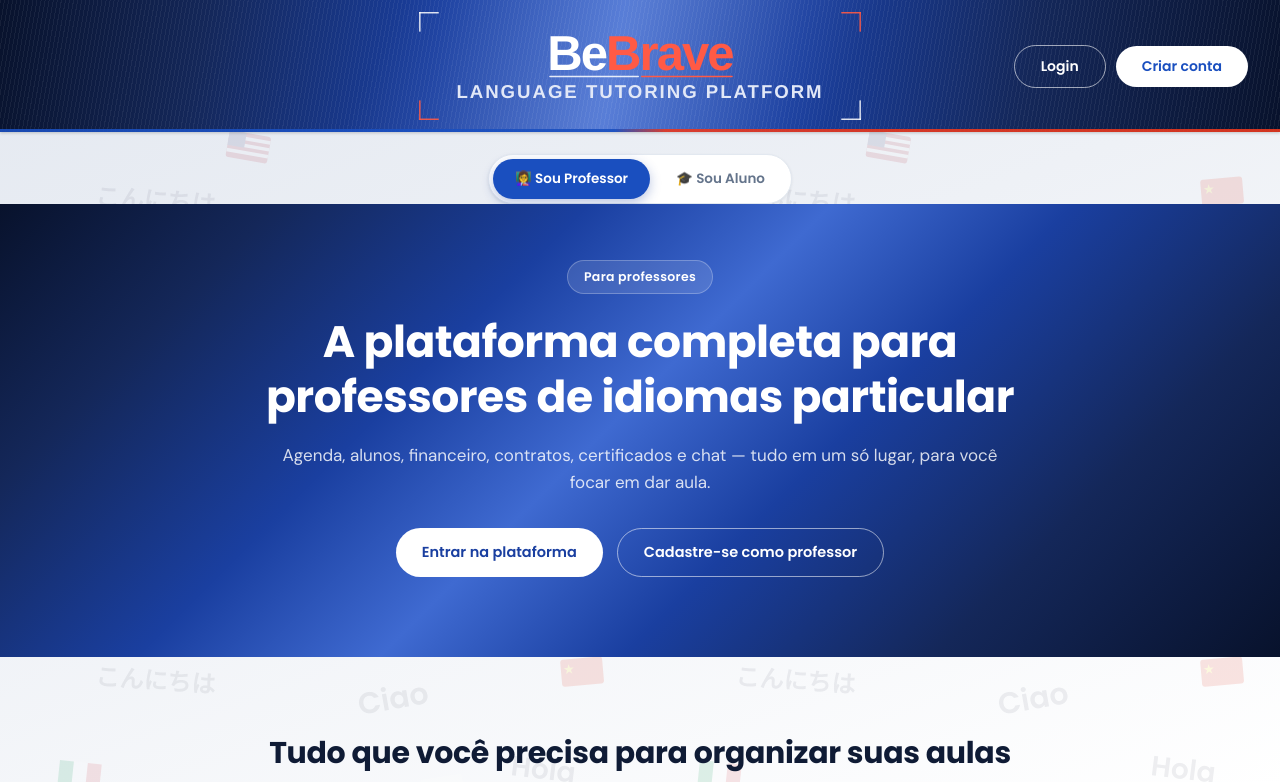
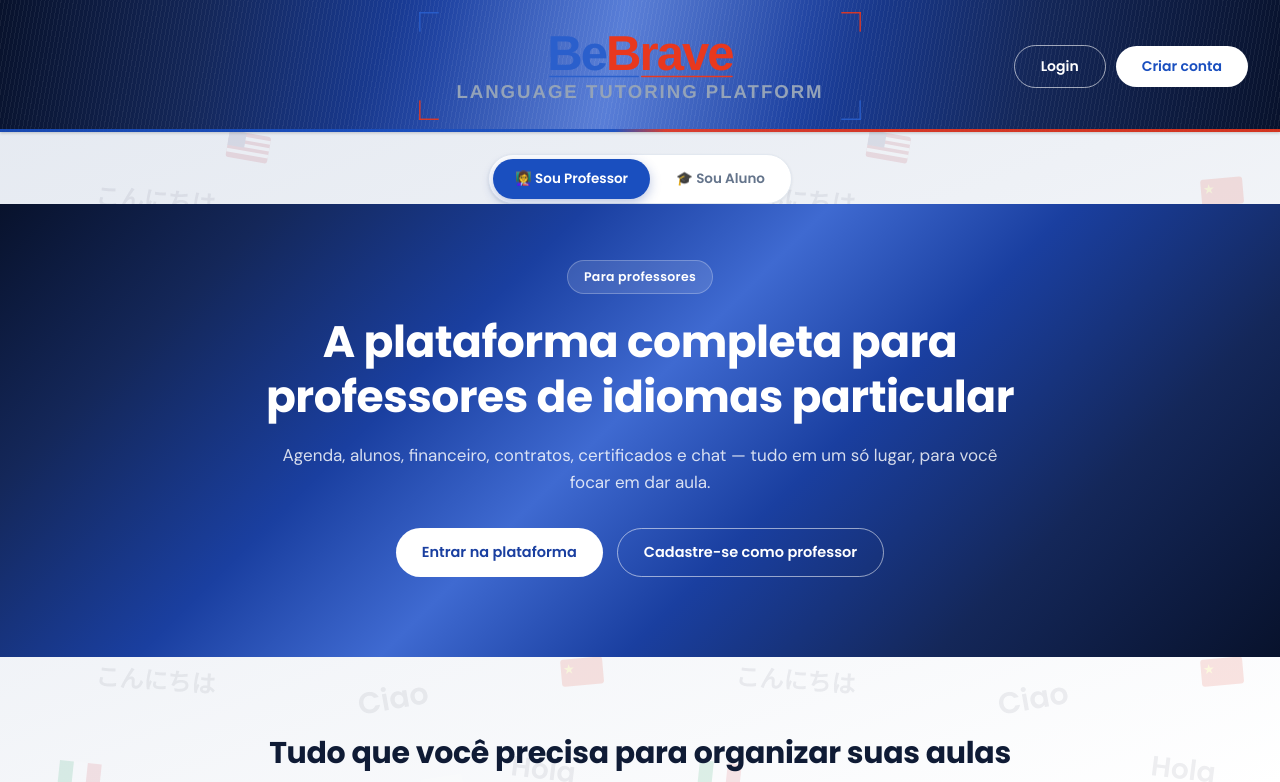
Before and after one commit to boobaxrm2-cloud/Bebrave18, a website: page index.html in a window 1280 px wide. Shown: the top 782 px of the page. Drawn offline with nearby package versions, Linux system fonts and the light colour scheme; no server answers.

Commit message:
Usa as mesmas cores do logo do login/plataforma no cabecalho
Be em azul #2A5FCC e Brave em vermelho #E8381E, iguais em todo o
site (antes a versao do cabecalho usava branco/vermelho-alaranjado
diferentes, causando inconsistencia visual).

```diff
--- a/index.html
+++ b/index.html
@@ -65,13 +65,13 @@
 
   <div class="lp-nav">
     <svg viewBox="0 0 900 220" class="lp-nav-logo" xmlns="http://www.w3.org/2000/svg">
-      <rect x="0" y="0" width="40" height="3" fill="#fff" opacity="0.85"/><rect x="0" y="0" width="3" height="40" fill="#fff" opacity="0.85"/>
-      <rect x="860" y="0" width="40" height="3" fill="#FF5A45" opacity="0.9"/><rect x="897" y="0" width="3" height="40" fill="#FF5A45" opacity="0.9"/>
-      <rect x="0" y="217" width="40" height="3" fill="#FF5A45" opacity="0.9"/><rect x="0" y="180" width="3" height="40" fill="#FF5A45" opacity="0.9"/>
-      <rect x="860" y="217" width="40" height="3" fill="#fff" opacity="0.85"/><rect x="897" y="180" width="3" height="40" fill="#fff" opacity="0.85"/>
-      <text x="450" y="118" font-family="'Helvetica Neue',Arial,sans-serif" font-size="100" font-weight="800" text-anchor="middle" letter-spacing="-4"><tspan fill="#fff">Be</tspan><tspan fill="#FF5A45">Brave</tspan></text>
-      <rect x="265" y="130" width="183" height="3" fill="#fff" opacity="0.85" rx="1.5"/><rect x="452" y="130" width="187" height="3" fill="#FF5A45" rx="1.5"/>
-      <text x="450" y="175" font-family="'Helvetica Neue',Arial,sans-serif" font-size="38" font-weight="600" fill="#e2e8f7" text-anchor="middle" letter-spacing="4">LANGUAGE TUTORING PLATFORM</text>
+      <rect x="0" y="0" width="40" height="3" fill="#2A5FCC" opacity="0.9"/><rect x="0" y="0" width="3" height="40" fill="#2A5FCC" opacity="0.9"/>
+      <rect x="860" y="0" width="40" height="3" fill="#E8381E" opacity="0.9"/><rect x="897" y="0" width="3" height="40" fill="#E8381E" opacity="0.9"/>
+      <rect x="0" y="217" width="40" height="3" fill="#E8381E" opacity="0.9"/><rect x="0" y="180" width="3" height="40" fill="#E8381E" opacity="0.9"/>
+      <rect x="860" y="217" width="40" height="3" fill="#2A5FCC" opacity="0.9"/><rect x="897" y="180" width="3" height="40" fill="#2A5FCC" opacity="0.9"/>
+      <text x="450" y="118" font-family="'Helvetica Neue',Arial,sans-serif" font-size="100" font-weight="800" text-anchor="middle" letter-spacing="-4"><tspan fill="#2A5FCC">Be</tspan><tspan fill="#E8381E">Brave</tspan></text>
+      <rect x="265" y="130" width="183" height="3" fill="#2A5FCC" rx="1.5"/><rect x="452" y="130" width="187" height="3" fill="#E8381E" rx="1.5"/>
+      <text x="450" y="175" font-family="'Helvetica Neue',Arial,sans-serif" font-size="38" font-weight="600" fill="#94a3b8" text-anchor="middle" letter-spacing="4">LANGUAGE TUTORING PLATFORM</text>
     </svg>
     <div class="lp-nav-spacer"></div>
     <div class="lp-nav-actions">
```
